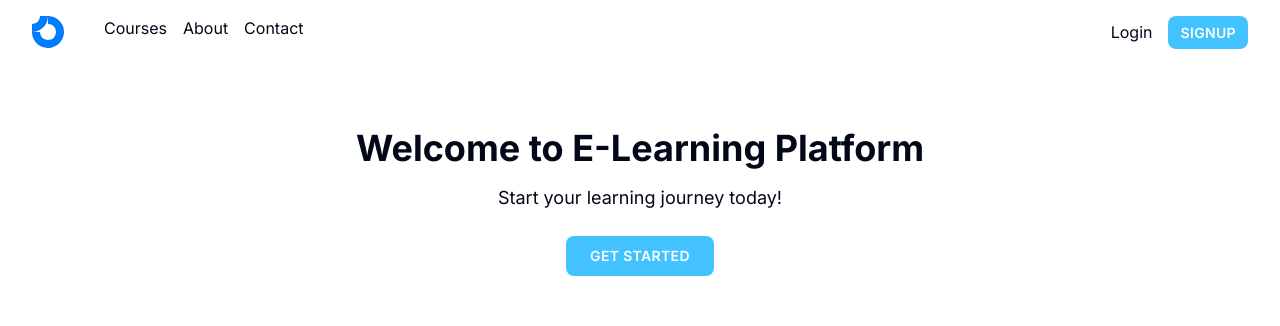
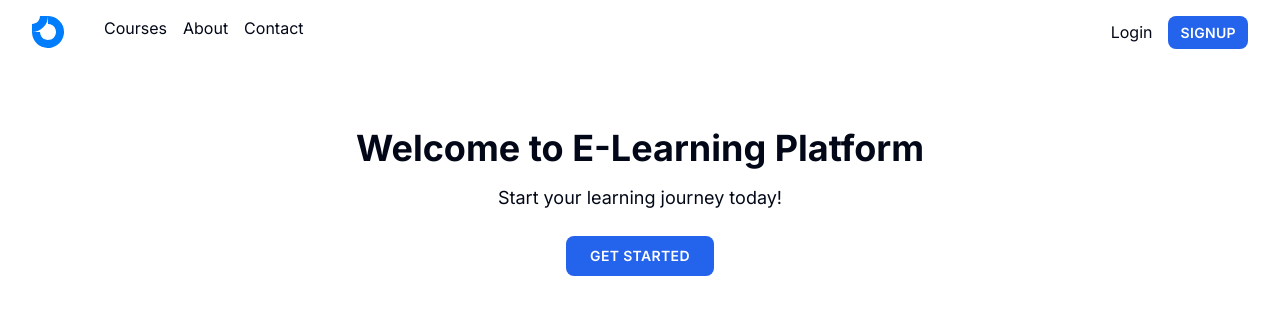
Before and after one commit to Byte-256/elearning, a Next.js app: page / in a window 1280 px wide. Shown: the top 326 px of the page. Built offline with nearby package versions, Linux system fonts and the light colour scheme; no server answers; the database is empty.

Commit message:
Update globals.css
Small colour correction

```diff
--- a/app/globals.css
+++ b/app/globals.css
@@ -13,17 +13,17 @@
     --popover: 0 0% 100%;
     --popover-foreground: 222.2 84% 4.9%;
 
-    --primary: 199 100% 63%;
-    --primary-foreground: 210 40% 98%;
+    --primary: 221 83% 53%;
+    --primary-foreground: 0 0% 10%;
 
-    --secondary: 214 19% 29%;
-    --secondary-foreground: 0 0% 27%;
+    --secondary: 341 79% 53%;
+    --secondary-foreground: 0 0% 10%;
 
     --muted: 210 40% 96.1%;
     --muted-foreground: 215.4 16.3% 46.9%;
 
-    --accent: 47 95% 52%;
-    --accent-foreground: 226.2 38.4% 7.2%;
+    --accent: 45, 100%, 50%;
+    --accent-foreground: 0 0% 90%;
 
     --destructive: 0 84.2% 60.2%;
     --destructive-foreground: 210 40% 98%;
```
